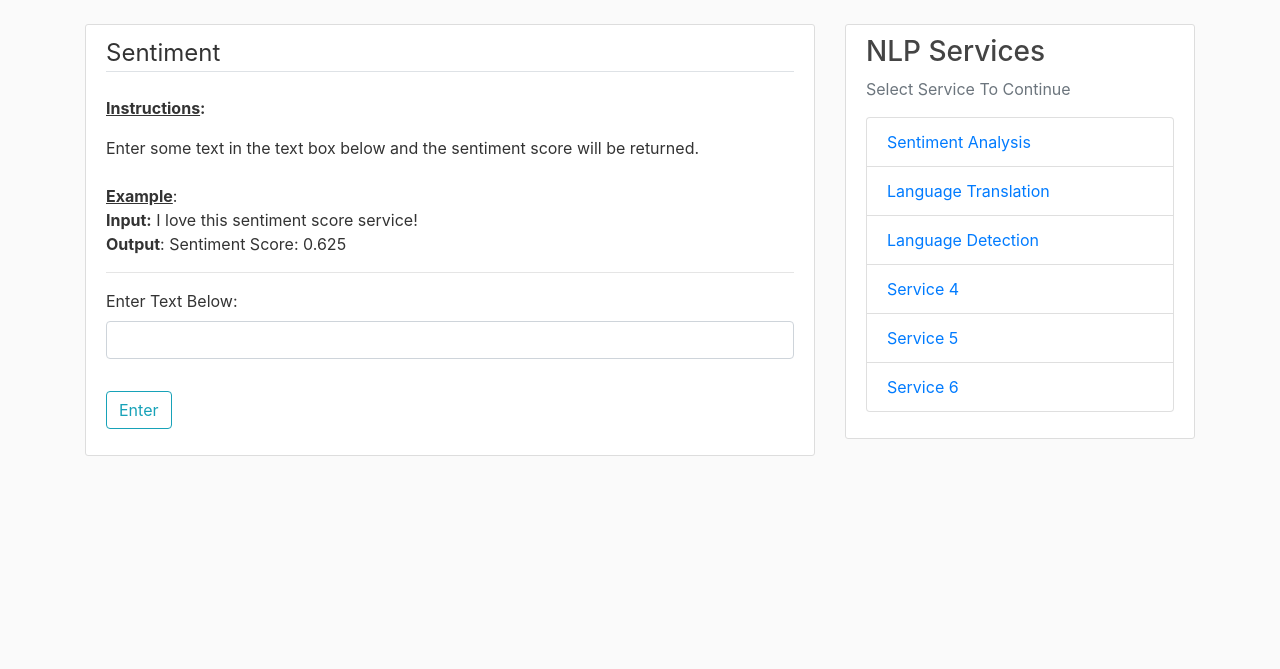
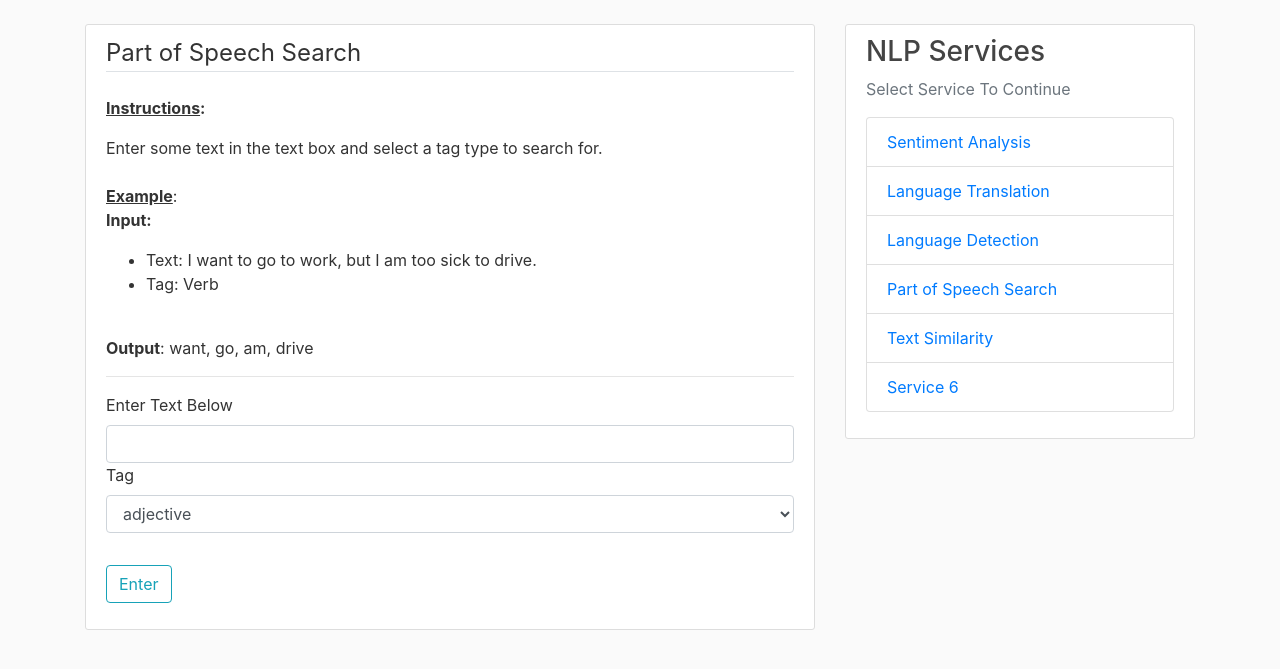
Before and after one commit to debreceni/FE595_Midterm, a Flask app: page /service4 in a window 1280 px wide. Shown: the part 56-725 px from the top of the page. Run offline with Flask 2, Linux system fonts and the light colour scheme; some libraries are stand-ins or nearby versions.

Commit message:
Incorporate services that extract specific parts of speech and calculate similarity of two given texts

```diff
--- a/App.py
+++ b/App.py
@@ -1,6 +1,6 @@
 from flask import Flask, render_template, url_for, flash, redirect
-from forms import SentimentForm
-from functions import get_sentiment, translate, detect
+from forms import *
+from functions import *
 
 
 app = Flask(__name__)
@@ -46,21 +46,21 @@ def service3():
 ################################ Service 4 ################################
 @app.route("/service4", methods=['GET', 'POST'])
 def service4():
-    form = SentimentForm()
+    form = POSForm()
     if form.validate_on_submit():
-        out =get_sentiment(form.text.data)
-        flash('Service 4 Output: %s' %out, 'success')
-    return render_template('service4.html', title = 'Sentiment', form = form)
+        out = getPOS(form.text.data, form.tag.data)
+        flash('%ss: %s' % (form.tag.data.capitalize(), out), 'success')
+    return render_template('service4.html', title='Part of Speech Search', form=form)
 
 
 ################################ Service 5 ################################
 @app.route("/service5", methods=['GET', 'POST'])
 def service5():
-    form = SentimentForm()
+    form = SimilarityForm()
     if form.validate_on_submit():
-        out =get_sentiment(form.text.data)
-        flash('Service 5 Output: %s' %out, 'success')
-    return render_template('service5.html', title = 'Sentiment', form = form)
+        out = getSimilarity(form.text1.data, form.text2.data)
+        flash('Similarity: %s' % out, 'success')
+    return render_template('service5.html', title='Text Similarity', form=form)
 
 ################################ Service 6 ################################
 @app.route("/service6", methods=['GET', 'POST'])
--- a/forms.py
+++ b/forms.py
@@ -1,7 +1,28 @@
-from wtforms import StringField, SubmitField
+from wtforms import StringField, SubmitField, SelectField
 from wtforms.validators import DataRequired
 from flask_wtf import FlaskForm
+from functions import SPACY_POS_MAPPING
+
 
 class SentimentForm(FlaskForm):
+    class Meta:
+        csrf = False
     text = StringField('Enter Text Below:', validators=[DataRequired()])
     submit = SubmitField('Enter')
+
+
+class POSForm(FlaskForm):
+    class Meta:
+        csrf = False
+    text = StringField("Enter Text Below", validators=[DataRequired()])
+    tags = list(SPACY_POS_MAPPING.keys())
+    tag = SelectField('Tag', choices=[(tag, tag) for tag in tags], validators=[DataRequired()])
+    submit = SubmitField('Enter')
+
+
+class SimilarityForm(FlaskForm):
+    class Meta:
+        csrf = False
+    text1 = StringField("Enter First Text Below", validators=[DataRequired()])
+    text2 = StringField("Enter Second Text Below", validators=[DataRequired()])
+    submit = SubmitField('Enter')
--- a/functions.py
+++ b/functions.py
@@ -1,4 +1,22 @@
 from textblob import TextBlob
+import spacy
+
+nlp = spacy.load("en_core_web_sm")
+# Tags collected from https://spacy.io/api/annotation#pos-tagging
+SPACY_POS_MAPPING = {
+    'adjective': ['ADJ'],
+    'verb': ['VERB', 'AUX'],
+    'noun': ['NOUN', 'PROPN'],
+    'pronoun': ['PRON'],
+    'adverb': ['ADV'],
+    'preposition': ['ADP'],
+    'conjunction': ['CONJ', 'CCONJ', 'SCONJ'],
+    'interjection': ['INTJ'],
+    'determiner': ['DET'],
+    'number': ['NUM'],
+    'symbol': ['SYM'],
+    'other': ['X', 'PUNCT', 'SPACE', 'PART']
+}
 
 
 ################ Service 1 ##################
@@ -29,9 +47,33 @@ def detect(text):
 
 
 ################ Service 4 ##################
+def getPOS(text, tag):
+    """
+    SERVICE 1: Extracts one given part-of-speech from given text
+    :param text: the text to search in
+    :param tag: which tag to search for (regular word or actual POS code)
+    :return: All the words in the text that match the part-of-speech to look for
+    """
+    text = nlp(text)
+    pos = [(token.text, token.pos_) for token in text]
+    result = [word[0] for word in pos if word[1] in [tag] + (SPACY_POS_MAPPING.get(tag) or [])]
+    return ', '.join(result)
 
 
 ################ Service 5 ##################
+def getSimilarity(s1, s2):
+    """
+    SERVICE 2: Gives the cosine similarity between any two given texts
+    Note: This service uses small spaCy model because of AWS EC2 RAM constraints, so results are different compared to the larger models.
+    :param s1, s2: the texts to calculate the similarity of
+    :return: The cosine similarity of two given text strings
+    """
+    def filterText(text):
+        """Remove stopwords, pronouns, and punctuation"""
+        result = [t for t in nlp(text.lower()) if t.text not in nlp.Defaults.stop_words]  # - stopwords
+        result = [t for t in result if t.lemma_ != '-PRON-']  # - pronouns
+        return ' '.join([t.text for t in result if not t.is_punct])  # - punctuation
+    return round(nlp(filterText(s1)).similarity(nlp(filterText(s2))), 4)
 
 
 ################ Service 6 ##################
--- a/requirements.txt
+++ b/requirements.txt
@@ -2,3 +2,4 @@ flask
 Flask-WTF
 textblob
 WTForms
+spacy
--- a/templates/layout.html
+++ b/templates/layout.html
@@ -57,8 +57,8 @@
                 <li class="list-group-item"><a href="/service1">Sentiment Analysis</a></li>
                 <li class="list-group-item"><a href="/service2">Language Translation<a/></li>
                 <li class="list-group-item"><a href="/service3">Language Detection</a></li>
-                <li class="list-group-item"><a href="/service4">Service 4</a></li>
-                <li class="list-group-item"><a href="/service5">Service 5</a></li>
+                <li class="list-group-item"><a href="/service4">Part of Speech Search</a></li>
+                <li class="list-group-item"><a href="/service5">Text Similarity</a></li>
                 <li class="list-group-item"><a href="/service6">Service 6</a></li>
               </ul>
             </p>
--- a/templates/service.html
+++ b/templates/service.html
@@ -9,8 +9,12 @@
 				    <p>{% block instructions %}{% endblock instructions %} </p>
 			    <hr>
 			    <div class="form-group">
-				    {{ form.text.label(class="form-control-label") }}
-				    {{ form.text(class="form-control form-control") }}
+					{% for field in form %}
+						{% if field.id != "submit" %}
+							{{ field.label(class="form-control-label") }}
+							{{ field(class="form-control form-control") }}
+						{% endif %}
+					{% endfor %}
 			    </div>
 
 		    </fieldset>
--- a/templates/service4.html
+++ b/templates/service4.html
@@ -1,15 +1,19 @@
 {% extends "service.html" %}
 {% block instructions %}
 
-Enter some text in the text box below and the sentiment score will be returned.
+Enter some text in the text box and select a tag type to search for.
 <br>
 <br>
 <u><b>Example</b></u>:
 <br>
-<b>Input:</b> I love this sentiment score service!
+<b>Input:</b>
+<ul>
+    <li>Text: I want to go to work, but I am too sick to drive.</li>
+    <li>Tag: Verb</li>
+</ul>
 <br>
 
-<b>Output</b>: Sentiment Score: 0.625
+<b>Output</b>: want, go, am, drive
 
 
 {% endblock instructions %}
```
Also changed, not shown: templates/service5.html (+7 -3 lines).
